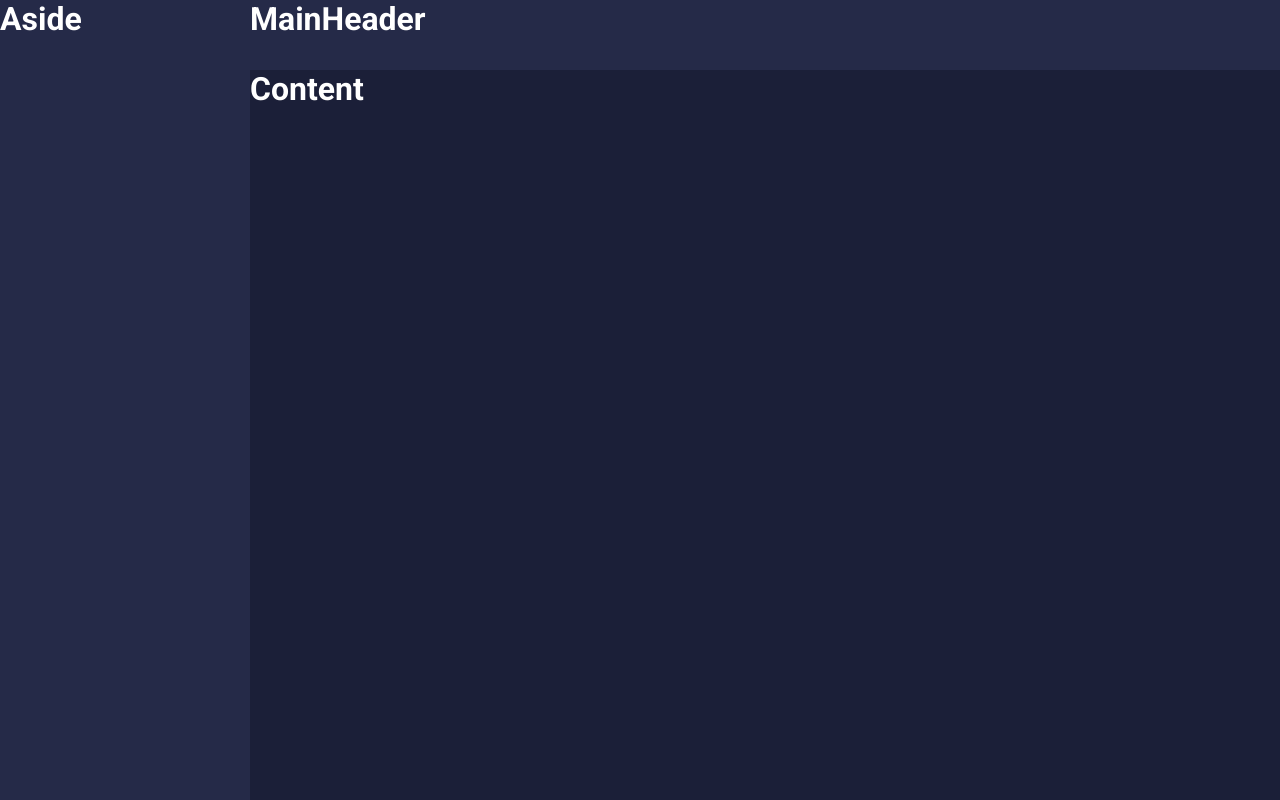
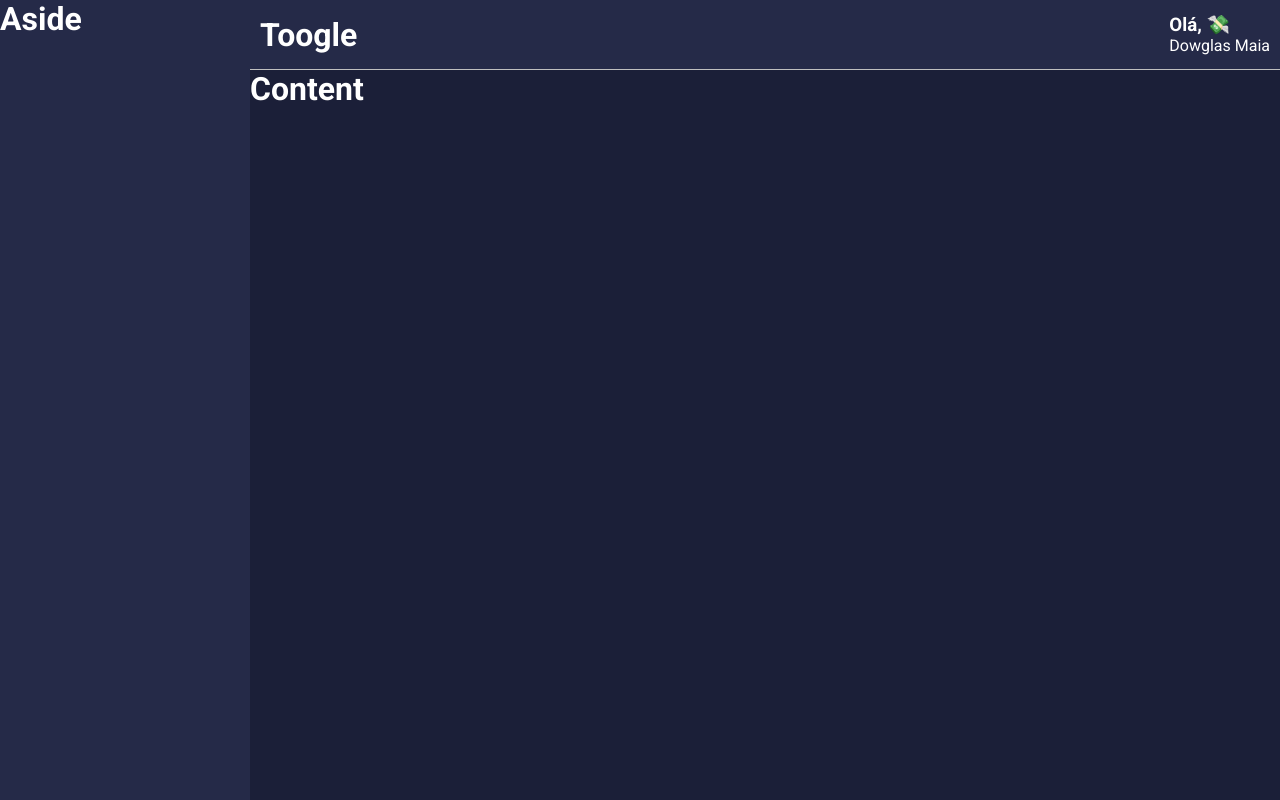
Before and after one commit to dowglasmaia/app-react-minha-carteira, a React (Create React App) app: page / in a window 1280 px wide. Built offline with nearby package versions, Linux system fonts and the light colour scheme.

Commit message:
Criando Estrutura do Header, e conf emojis animados

```diff
--- a/src/components/MainHeader/index.tsx
+++ b/src/components/MainHeader/index.tsx
@@ -1,11 +1,32 @@
-import React from 'react';
+import React,{useMemo} from 'react';
 
-import { Container } from './style';
+import emojis from '../../utils/emojis';
+
+import { Container,
+         Profile,
+         Welcome,
+         UserName } from './style';
 
 const MainHeader: React.FC = () => {
+    // useMemo(() => {}, [] )
+    const emoji = useMemo(() => {
+        //gerar numeros aleatorios de acordo com a quantidade de emonjis disponiveis na lista;
+        let indice = Math.floor(Math.random() * emojis.length )
+        console.log(indice);
+
+        return emojis[indice];
+    }, [] )
+
+
     return (
         <Container>
-            <h1>MainHeader</h1>
+            <h1>Toogle</h1>
+
+            <Profile>
+                <Welcome>Olá, {emoji}</Welcome>
+                <UserName>Dowglas Maia</UserName>
+            </Profile>
+
         </Container>
     );
 }
--- a/src/components/MainHeader/style.ts
+++ b/src/components/MainHeader/style.ts
@@ -2,6 +2,28 @@
 
 export const Container = styled.div`
   grid-area: MH;
-  color: ${props => props.theme.colors.white};
-  background-color: ${props => props.theme.colors.secundary};
+  color: ${(props) => props.theme.colors.white};
+  background-color: ${(props) => props.theme.colors.secundary};
+
+  display: flex;
+  justify-content: space-between; // deixa os elementos cada um de um lada.
+  align-items: center;
+
+  padding: 0 10px;
+  border-bottom: 1px solid ${(props) => props.theme.colors.gray};
 `;
+
+export const Profile = styled.div`
+  //display:flex;
+  //flex-direction:row;
+  color: ${props =>props.theme.colors.white};
+
+`;
+
+export const Welcome = styled.h3`
+
+`;
+
+export const UserName = styled.span`
+
+`;
--- /dev/null
+++ b/src/utils/emojis.ts
@@ -0,0 +1,14 @@
+export default [
+  "😍",
+  "😏",
+  "🤑",
+  "🤪",
+  "😎",
+  "😁",
+  "😜",
+  "🙄",
+  "🤕",
+  "💸",
+  "💲",
+  "💰",
+];
```
Also changed, not shown: 1 other file (tests, documents, lock files or other folders).
